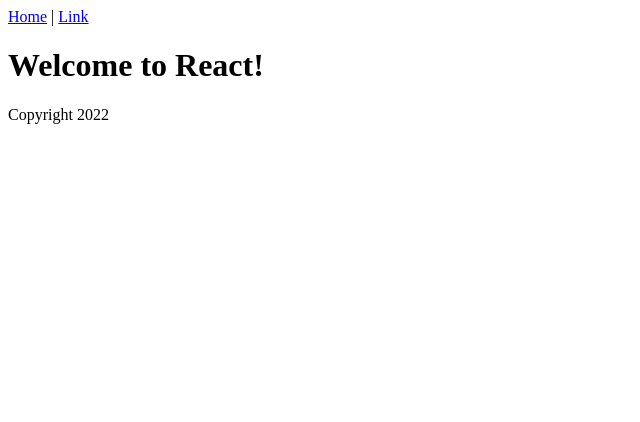
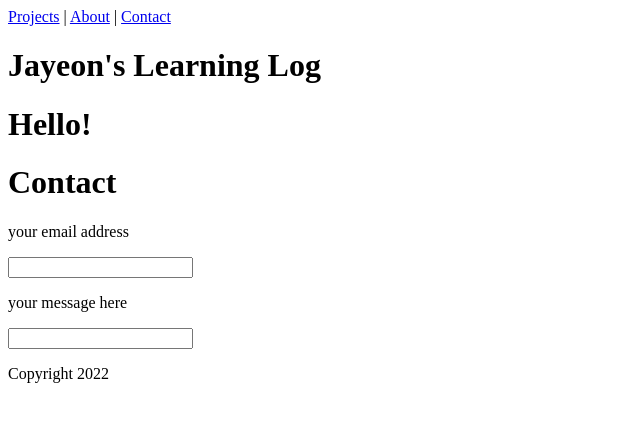
Before and after one commit to jayeonhwang/jh-website, a React (Vite) app: page / in a window 1280 px wide. Shown: the top 422 px of the page, without its empty margins (0-640 px from the left). Built offline with nearby package versions, Linux system fonts and the light colour scheme.

Commit message:
add main component for web site

```diff
--- /dev/null
+++ b/src/About.jsx
@@ -0,0 +1,7 @@
+export function About() {
+  return (
+    <main>
+      <h1> Hello!</h1>
+    </main>
+  )
+}
--- /dev/null
+++ b/src/Contact.jsx
@@ -0,0 +1,11 @@
+export function Contact() {
+  return (
+    <main>
+      <h1> Contact </h1>
+      <p>your email address</p>
+      <input type="text" />
+      <p>your message here</p>
+      <input type="text" className="message" />
+    </main>
+  )
+}
--- a/src/Content.jsx
+++ b/src/Content.jsx
@@ -1,7 +1,13 @@
+import { Projects } from "./Projects"
+import { About } from "./About"
+import { Contact } from "./Contact"
+
 export function Content() {
   return (
     <main>
-      <h1>Welcome to React!</h1>
+      < Projects />
+      < About />
+      < Contact />
     </main>
   )
 }
--- a/src/Header.jsx
+++ b/src/Header.jsx
@@ -2,7 +2,7 @@ export function Header() {
   return (
     <header>
       <nav>
-        <a href="#">Home</a> | <a href="#">Link</a>
+        <a href="#">Projects</a> | <a href="#">About</a> | <a href="#">Contact</a>
       </nav>
     </header>
   )
--- /dev/null
+++ b/src/Projects.jsx
@@ -0,0 +1,7 @@
+export function Projects() {
+  return (
+    <main>
+      <h1> Jayeon's Learning Log</h1>
+    </main>
+  )
+}
```
